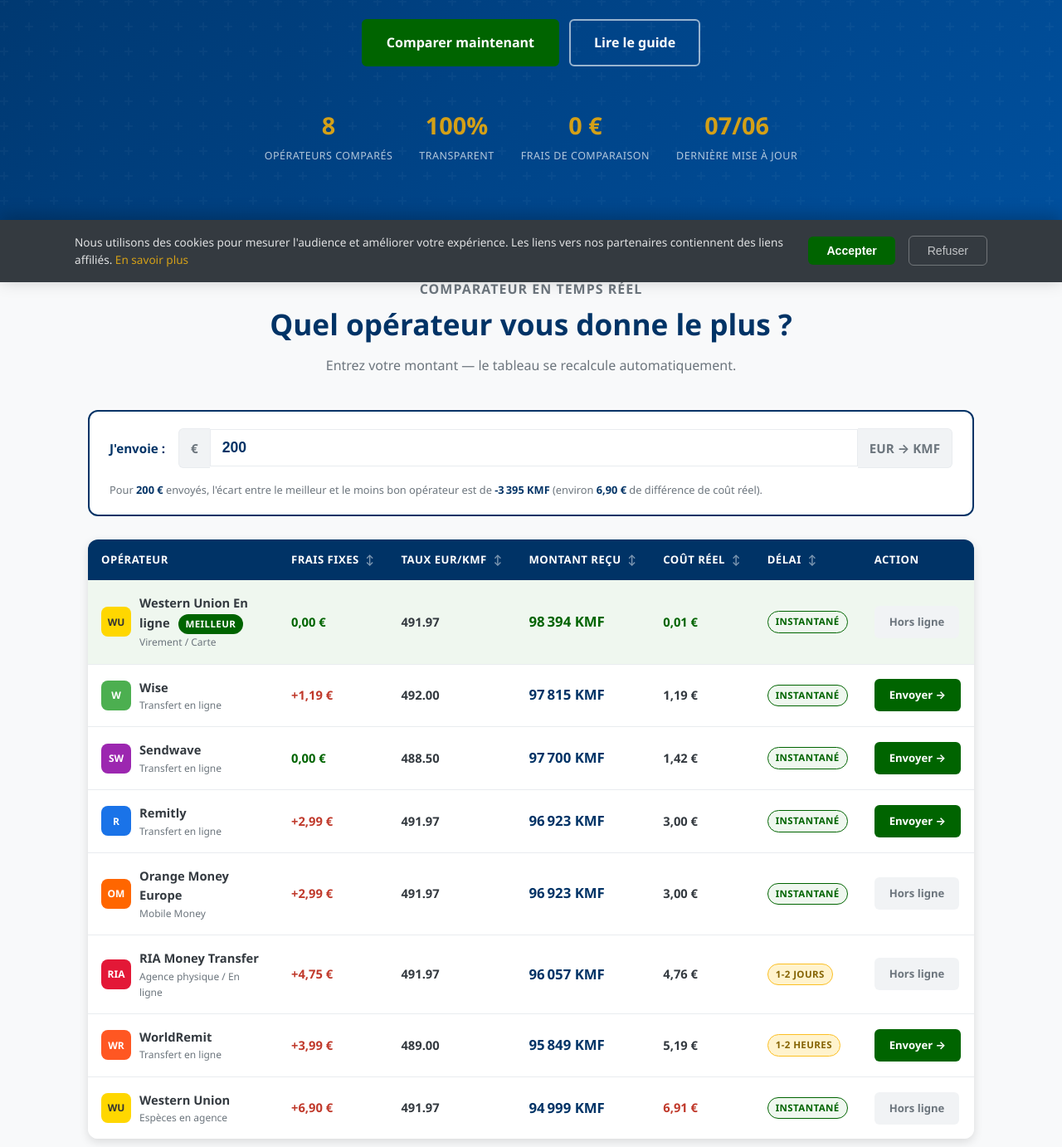
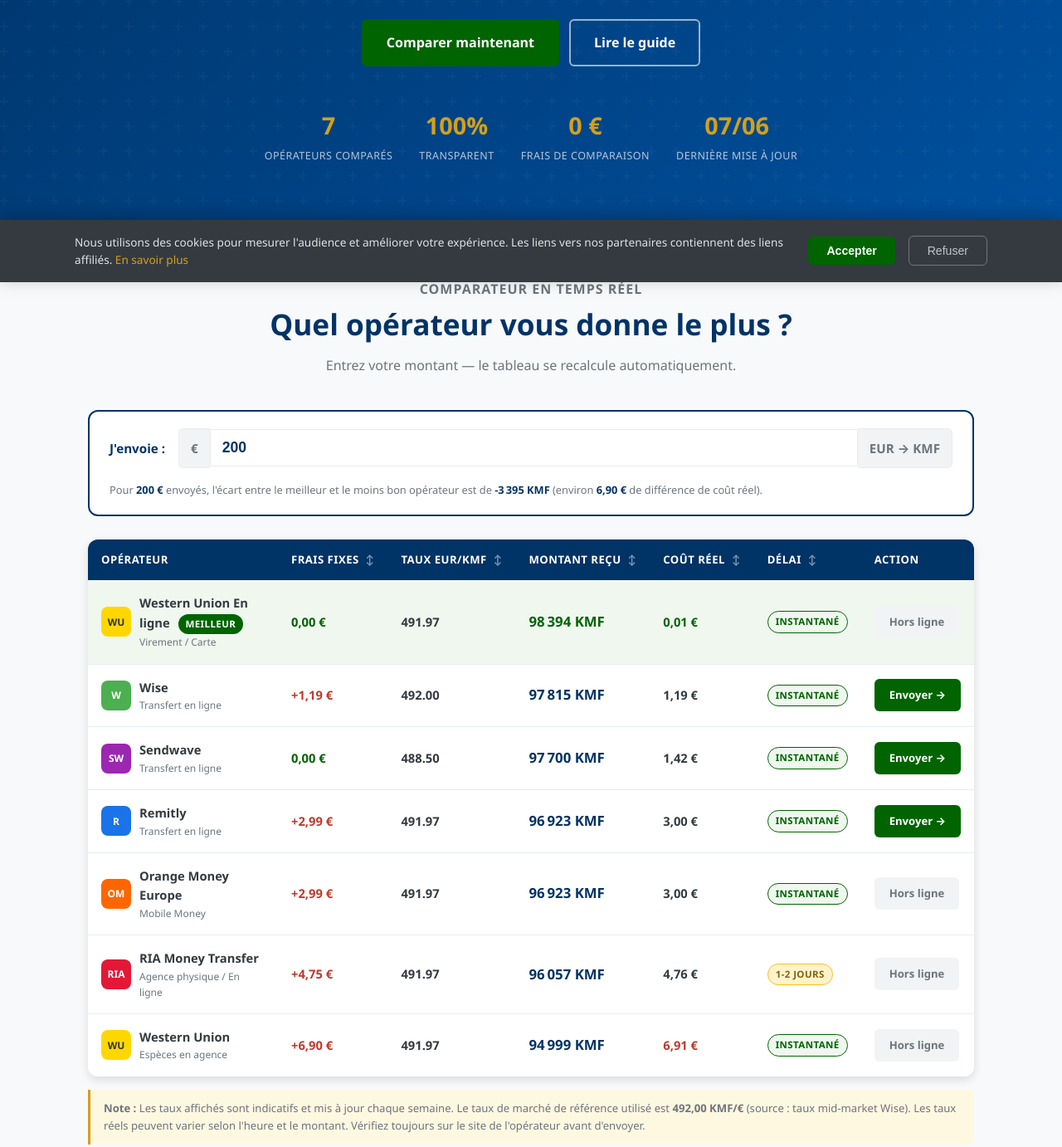
Before and after one commit to Benali-comoros/comores-transfert, a plain HTML site: page index.html in a window 1280 px wide. Shown: the part 460-1842 px from the top of the page at 83% size. Drawn offline with Linux system fonts and the light colour scheme.

Commit message:
Suppression WorldRemit du comparatif

```diff
--- a/index.html
+++ b/index.html
@@ -122,7 +122,7 @@
 
       <div class="hero-stats">
         <div class="stat-item">
-          <span class="stat-number">8</span>
+          <span class="stat-number">7</span>
           <span class="stat-label">Opérateurs comparés</span>
         </div>
         <div class="stat-item">
--- a/script.js
+++ b/script.js
@@ -46,20 +46,6 @@
     delai: 'Instantané',
     delaiClass: 'instant',
     affilLink: 'https://www.remitly.com/fr/fr/comoros',
-    hasAffil: true,
-    note: ''
-  },
-  {
-    id: 'worldremit',
-    name: 'WorldRemit',
-    type: 'Transfert en ligne',
-    initials: 'WR',
-    color: '#FF5722',
-    frais: 3.99,         // TODO : vérifier sur worldremit.com
-    taux: 489.00,        // TODO : taux indicatif
-    delai: '1-2 heures',
-    delaiClass: 'fast',
-    affilLink: 'https://www.worldremit.com/fr/envoyer-de-largent/comores',
     hasAffil: true,
     note: ''
   },
```
